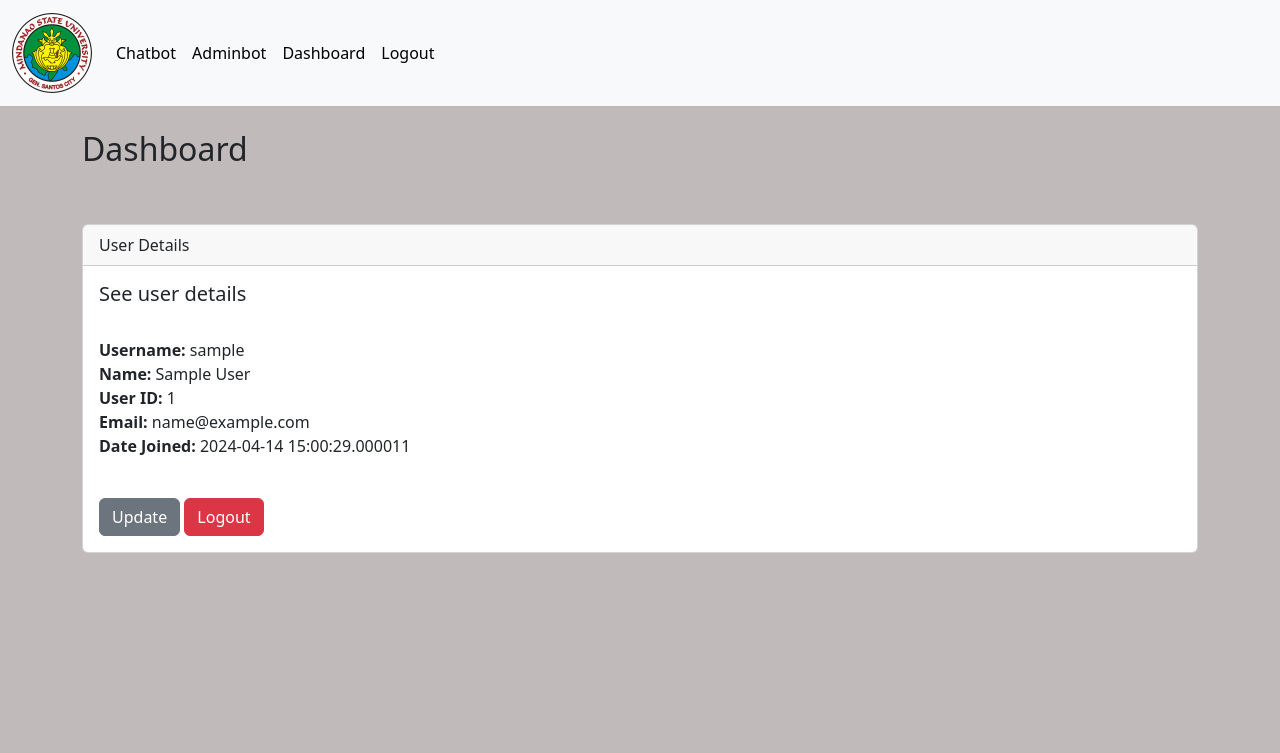
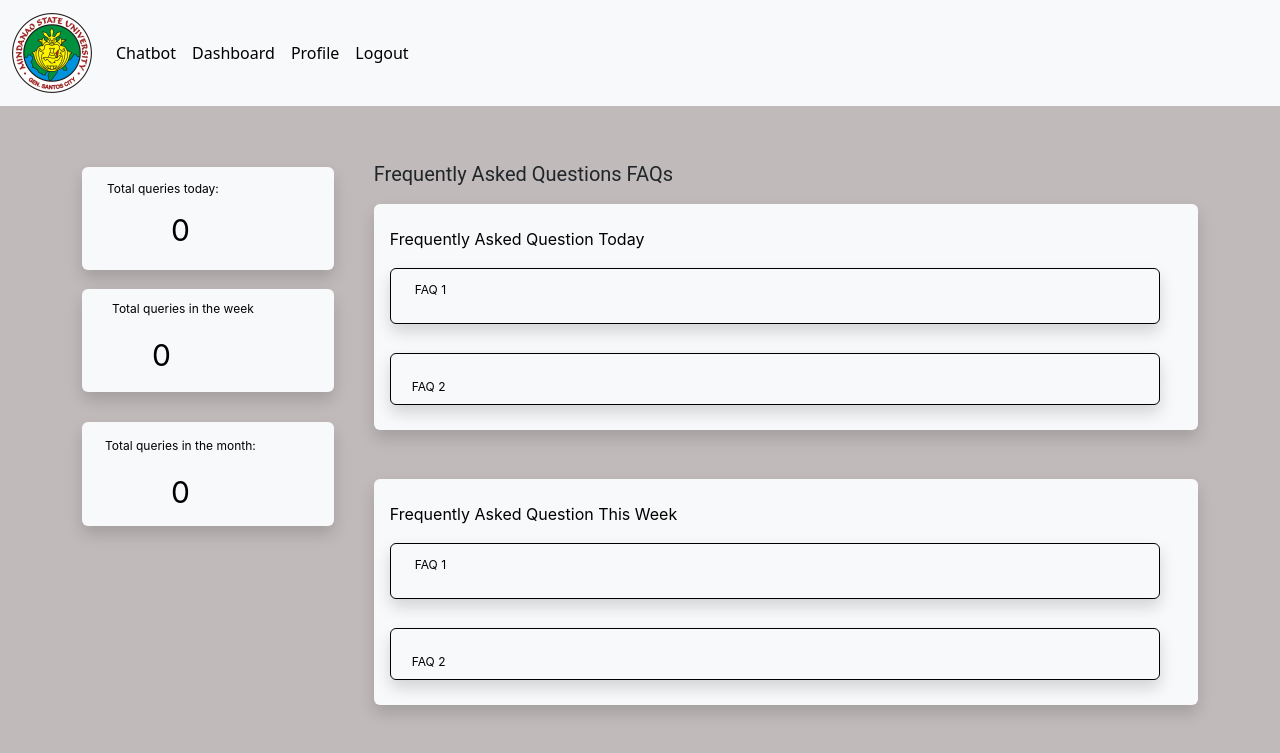
Before and after one commit to Bystander669/FlaskChat, a Flask app: page /dashboard in a window 1280 px wide. Shown: the top 753 px of the page. Run offline with Flask 3, Linux system fonts and the light colour scheme; the visitor is signed in with stand-in values (Sample User, id 1); data that the repository does not hold is empty.

Commit message:
i actually forgot about this

```diff
--- a/main.py
+++ b/main.py
@@ -120,6 +120,7 @@ class CustomMessageConverter(BaseMessageConverter):
 
 #create a route decorator
 @app.route('/')
+@login_required
 def index():
     return render_template('index.html')
 
@@ -145,10 +146,43 @@ def internal_server_error(e):
 
 
 
+@app.route('/profile', methods=['GET', 'POST'])
+@login_required
+def profile():
+    return render_template('profile.html')
+
+
 @app.route('/dashboard', methods=['GET', 'POST'])
 @login_required
 def dashboard():
-    return render_template('dashboard.html')
+    engine = create_engine(os.environ["SQLALCHEMY_DATABASE_URI"])
+    Session = sessionmaker(bind=engine)
+    session = Session()
+    # Query the messages for the current user's email
+    messages = session.query(CustomMessage).filter_by(type="human").all()
+
+
+
+    # Filter the messages to get only the ones that were created today
+    today = datetime.now().date()
+    messages_today = [message for message in messages if message.created_at.date() == today]
+    # Get the total number of messages today
+    total_messages_today = len(messages_today)
+
+
+    # Filter the messages to get only the ones that were created in the specified month
+    current_month = datetime.now().month
+    messages_in_month = [message for message in messages if message.created_at.month == current_month]
+    # Get the total number of messages in the month
+    total_messages_in_month = len(messages_in_month)
+
+
+    #Filter the messages to get only the ones that were created in the specified week
+    current_week = datetime.now().isocalendar()[1]
+    messages_in_week = [message for message in messages if message.created_at.isocalendar()[1] == current_week]
+    # Get the total number of messages in the week
+    total_messages_in_week = len(messages_in_week)
+    return render_template('dashboard.html', total_messages_today=total_messages_today, total_messages_in_month=total_messages_in_month, total_messages_in_week=total_messages_in_week)
 
 @app.route('/login', methods=['GET', 'POST'])
 def login():
@@ -159,7 +193,7 @@ def login():
             if check_password_hash(user.password_hash, form.password.data):
                 login_user(user)
                 flash("login successfully")
-                return redirect(url_for('dashboard'))
+                return redirect(url_for('profile'))
             else:
                 flash('wrong password')
         else:
@@ -189,7 +223,7 @@ def update(id):
         try:
             db.session.commit()
             flash("User Updated Succ")
-            return redirect(url_for('dashboard'))
+            return redirect(url_for('profile'))
         except:
             flash("Update failed....try again")
             return render_template('update.html', form=form, name_to_update=name_to_update, id=id, our_users=our_users)
@@ -279,7 +313,7 @@ def chatbot():
         run_openai_llm_chain(question, message_history)
         form.question.data = ''
         messages = session.query(CustomMessage).filter_by(author_email=current_user.email).all()
-        return render_template('chatbot.html', form=form, messages=messages)
+        return redirect(url_for('chatbot'))
     else:
         form = Chatform()
         messages = session.query(CustomMessage).filter_by(author_email=current_user.email).all()
@@ -320,6 +354,7 @@ def run_openai_llm_chain(question, message_history):
     {question}
     Answer:
     """
+
     prompt = PromptTemplate(
     input_variables=["chat_history", "context", "question"],
     template=template,
--- /dev/null
+++ b/static/css/dashboard.css
@@ -0,0 +1,327 @@
+body{
+    background: rgb(192, 186, 186);
+}
+.div {
+  align-self: center;
+  width: 100%;
+  max-width: 1211px;
+  margin: 32px 0 42px;
+}
+@media (max-width: 991px) {
+  .div {
+    max-width: 100%;
+    margin-bottom: 40px;
+  }
+}
+.div-2 {
+  gap: 20px;
+  display: flex;
+}
+@media (max-width: 991px) {
+  .div-2 {
+    flex-direction: column;
+    align-items: stretch;
+    gap: 0px;
+  }
+}
+.column {
+  display: flex;
+  flex-direction: column;
+  line-height: normal;
+  width: 23%;
+  margin-left: 0px;
+}
+@media (max-width: 991px) {
+  .column {
+    width: 100%;
+  }
+}
+.div-3 {
+  display: flex;
+  margin-top: 5px;
+  flex-direction: column;
+}
+@media (max-width: 991px) {
+  .div-3 {
+    margin-top: 40px;
+  }
+}
+.div-4 {
+  border-radius: 6px;
+  box-shadow: 0px 8px 16px 0px rgba(0, 0, 0, 0.15);
+  background-color: #f8f9fa;
+  display: flex;
+  flex-direction: column;
+  align-items: start;
+  padding: 14px 80px 22px 25px;
+}
+@media (max-width: 991px) {
+  .div-4 {
+    padding: 0 20px;
+  }
+}
+.div-5 {
+  color: #000;
+  text-align: right;
+  white-space: nowrap;
+  font: 400 12px Inter, sans-serif;
+}
+@media (max-width: 991px) {
+  .div-5 {
+    white-space: initial;
+  }
+}
+.div-6 {
+  color: #000;
+  text-align: right;
+  align-self: center;
+  margin-top: 16px;
+  white-space: nowrap;
+  font: 400 30px Inter, sans-serif;
+}
+@media (max-width: 991px) {
+  .div-6 {
+    white-space: initial;
+  }
+}
+.div-7 {
+  border-radius: 6px;
+  box-shadow: 0px 8px 16px 0px rgba(0, 0, 0, 0.15);
+  background-color: #f8f9fa;
+  display: flex;
+  margin-top: 19px;
+  flex-direction: column;
+  padding: 12px 80px 19px 27px;
+}
+@media (max-width: 991px) {
+  .div-7 {
+    padding: 0 20px;
+  }
+}
+.div-8 {
+  color: #000;
+  text-align: right;
+  white-space: nowrap;
+  font: 400 12px Inter, sans-serif;
+}
+@media (max-width: 991px) {
+  .div-8 {
+    margin-right: 3px;
+    white-space: initial;
+  }
+}
+.div-9 {
+  color: #000;
+  text-align: right;
+  align-self: start;
+  white-space: nowrap;
+  margin: 21px 0 0 43px;
+  font: 400 30px Inter, sans-serif;
+}
+@media (max-width: 991px) {
+  .div-9 {
+    margin-left: 10px;
+    white-space: initial;
+  }
+}
+.div-10 {
+  border-radius: 6px;
+  box-shadow: 0px 8px 16px 0px rgba(0, 0, 0, 0.15);
+  background-color: #f8f9fa;
+  display: flex;
+  margin-top: 30px;
+  flex-direction: column;
+  padding: 16px 78px 16px 23px;
+}
+@media (max-width: 991px) {
+  .div-10 {
+    padding: 0 20px;
+  }
+}
+.div-11 {
+  color: #000;
+  text-align: right;
+  white-space: nowrap;
+  font: 400 12px Inter, sans-serif;
+}
+@media (max-width: 991px) {
+  .div-11 {
+    white-space: initial;
+  }
+}
+.div-12 {
+  color: #000;
+  text-align: right;
+  align-self: center;
+  margin-top: 21px;
+  white-space: nowrap;
+  font: 400 30px Inter, sans-serif;
+}
+@media (max-width: 991px) {
+  .div-12 {
+    white-space: initial;
+  }
+}
+.column-2 {
+  display: flex;
+  flex-direction: column;
+  line-height: normal;
+  width: 77%;
+  margin-left: 20px;
+}
+@media (max-width: 991px) {
+  .column-2 {
+    width: 100%;
+  }
+}
+.div-13 {
+  display: flex;
+  flex-grow: 1;
+  flex-direction: column;
+}
+@media (max-width: 991px) {
+  .div-13 {
+    max-width: 100%;
+    margin-top: 40px;
+  }
+}
+.div-14 {
+  color: #212529;
+  font: 400 20px/120% Roboto, sans-serif;
+}
+@media (max-width: 991px) {
+  .div-14 {
+    max-width: 100%;
+  }
+}
+.div-15 {
+  border-radius: 6px;
+  box-shadow: 0px 8px 16px 0px rgba(0, 0, 0, 0.15);
+  background-color: #f8f9fa;
+  display: flex;
+  margin-top: 18px;
+  flex-direction: column;
+  padding: 25px 38px 25px 16px;
+}
+@media (max-width: 991px) {
+  .div-15 {
+    max-width: 100%;
+    padding-right: 20px;
+  }
+}
+.div-16 {
+  color: #000;
+  text-align: left;
+  font: 400 16px Inter, sans-serif;
+}
+@media (max-width: 991px) {
+  .div-16 {
+    max-width: 100%;
+  }
+}
+.div-17 {
+  color: #000;
+  text-align: left;
+  white-space: nowrap;
+  border-radius: 6px;
+  border: 1px solid #000;
+  box-shadow: 0px 8px 16px 0px rgba(0, 0, 0, 0.15);
+  background-color: #f8f9fa;
+  margin-top: 19px;
+  align-items: start;
+  padding: 13px 60px 26px 24px;
+  font: 400 12px Inter, sans-serif;
+}
+@media (max-width: 991px) {
+  .div-17 {
+    white-space: initial;
+    max-width: 100%;
+    padding: 0 20px;
+  }
+}
+.div-18 {
+  color: #000;
+  text-align: left;
+  white-space: nowrap;
+  border-radius: 6px;
+  border: 1px solid #000;
+  box-shadow: 0px 8px 16px 0px rgba(0, 0, 0, 0.15);
+  background-color: #f8f9fa;
+  margin-top: 29px;
+  align-items: start;
+  padding: 25px 60px 10px 21px;
+  font: 400 12px Inter, sans-serif;
+}
+@media (max-width: 991px) {
+  .div-18 {
+    white-space: initial;
+    max-width: 100%;
+    padding: 0 20px;
+  }
+}
+.div-19 {
+  border-radius: 6px;
+  box-shadow: 0px 8px 16px 0px rgba(0, 0, 0, 0.15);
+  background-color: #f8f9fa;
+  display: flex;
+  margin-top: 49px;
+  flex-direction: column;
+  padding: 25px 38px 25px 16px;
+}
+@media (max-width: 991px) {
+  .div-19 {
+    max-width: 100%;
+    padding-right: 20px;
+    margin-top: 40px;
+  }
+}
+.div-20 {
+  color: #000;
+  text-align: left;
+  font: 400 16px Inter, sans-serif;
+}
+@media (max-width: 991px) {
+  .div-20 {
+    max-width: 100%;
+  }
+}
+.div-21 {
+  color: #000;
+  text-align: left;
+  white-space: nowrap;
+  border-radius: 6px;
+  border: 1px solid #000;
+  box-shadow: 0px 8px 16px 0px rgba(0, 0, 0, 0.15);
+  background-color: #f8f9fa;
+  margin-top: 19px;
+  align-items: start;
+  padding: 13px 60px 26px 24px;
+  font: 400 12px Inter, sans-serif;
+}
+@media (max-width: 991px) {
+  .div-21 {
+    white-space: initial;
+    max-width: 100%;
+    padding: 0 20px;
+  }
+}
+.div-22 {
+  color: #000;
+  text-align: left;
+  white-space: nowrap;
+  border-radius: 6px;
+  border: 1px solid #000;
+  box-shadow: 0px 8px 16px 0px rgba(0, 0, 0, 0.15);
+  background-color: #f8f9fa;
+  margin-top: 29px;
+  align-items: start;
+  padding: 25px 60px 10px 21px;
+  font: 400 12px Inter, sans-serif;
+}
+@media (max-width: 991px) {
+  .div-22 {
+    white-space: initial;
+    max-width: 100%;
+    padding: 0 20px;
+  }
+}
--- a/static/css/style.css
+++ b/static/css/style.css
@@ -4,7 +4,7 @@ body{
 .chat-row {
     display: flex;
     margin: 5px;
-    width: 100%;
+    width: 80%;
 }
 
 .row-reverse {
--- a/templates/add_user.html
+++ b/templates/add_user.html
@@ -22,9 +22,11 @@
 {% else %}
 
 
-<h1>Signup</h1>
+
 <br/>
 <div class="shadow p-3 mb-5 bg-body-tertiary rounded">
+    <h2>Signup</h2>
+    <br/>
     <form action="" method="POST">
         {{ form.hidden_tag() }}
         {{ form.csrf_token }}
--- a/templates/dashboard.html
+++ b/templates/dashboard.html
@@ -1,6 +1,17 @@
-{% extends 'base.html' %}
+<!doctype html>
+<html lang="en">
+  <head>
+    <meta charset="utf-8">
+    <meta name="viewport" content="width=device-width, initial-scale=1">
+    <title>Chatbot</title>
+    <link href="https://cdn.jsdelivr.net/npm/bootstrap@5.3.2/dist/css/bootstrap.min.css" rel="stylesheet" integrity="sha384-T3c6CoIi6uLrA9TneNEoa7RxnatzjcDSCmG1MXxSR1GAsXEV/Dwwykc2MPK8M2HN" crossorigin="anonymous">
+    <link href="{{ url_for('static',filename='css/dashboard.css') }}" rel="stylesheet">
+  </head>
+  <body>
+    {% include 'navbar.html' %}
+    <br/>
+    <div class="container">
 
-{% block content %}
       {% for message in get_flashed_messages() %}
       <div class="alert alert-warning alert-dismissible fade show" role="alert">
           {{message}}
@@ -8,31 +19,42 @@
       </div>
   {% endfor %}
 
-<h2>Dashboard</h2>
-<br/><br/>
-<div class="card">
-    <div class="card-header">
-      User Details
+    <div class="div">
+        <div class="div-2">
+          <div class="column">
+            <div class="div-3">
+              <div class="div-4">
+                <div class="div-5">Total queries today:</div>
+                <div class="div-6">{{total_messages_today}}</div>
               </div>
-    <div class="card-body">
-      <h5 class="card-title">See user details</h5>
-      <br/>
-      <p class="card-text">
-        <strong>Username: </strong>{{ current_user.username }}<br/>
-
-        <strong>Name: </strong>{{ current_user.name }}<br/>
-
-        <strong>User ID: </strong>{{ current_user.id }}<br/>
-
-        <strong>Email: </strong>{{ current_user.email }}<br/>
-
-        <strong>Date Joined: </strong>{{ current_user.date_added }}<br/></p>
-        <br/>
-      <a href="{{url_for('update', id=current_user.id)}}" class="btn btn-secondary">Update</a>
-      <a href="{{url_for('logout')}}" class="btn btn-danger">Logout</a>
+              <div class="div-7">
+                <div class="div-8">Total queries in the week</div>
+                <div class="div-9">{{total_messages_in_week}}</div>
+              </div>
+              <div class="div-10">
+                <div class="div-11">Total queries in the month:</div>
+                <div class="div-12">{{total_messages_in_month}}</div>
               </div>
             </div>
-<br/>
-
-
-{% endblock %}
+          </div>
+          <div class="column-2">
+            <div class="div-13">
+              <div class="div-14">Frequently Asked Questions FAQs</div>
+              <div class="div-15">
+                <div class="div-16">Frequently Asked Question Today</div>
+                <div class="div-17">FAQ 1</div>
+                <div class="div-18">FAQ 2</div>
+              </div>
+              <div class="div-19">
+                <div class="div-20">Frequently Asked Question This Week</div>
+                <div class="div-21">FAQ 1</div>
+                <div class="div-22">FAQ 2</div>
+              </div>
+            </div>
+          </div>
+        </div>
+      </div>
+    </div>
+    <script src="https://cdn.jsdelivr.net/npm/bootstrap@5.3.2/dist/js/bootstrap.bundle.min.js" integrity="sha384-C6RzsynM9kWDrMNeT87bh95OGNyZPhcTNXj1NW7RuBCsyN/o0jlpcV8Qyq46cDfL" crossorigin="anonymous"></script>
+  </body>
+</html>
--- a/templates/login.html
+++ b/templates/login.html
@@ -8,9 +8,10 @@
     </div>
 {% endfor %}
 
-<h1>Login</h1>
 <br/>
-<div class="shadow p-3 mb-5 bg-body-tertiary rounded">
+<div class="shadow p-3 mb-5 bg-body-tertiary rounded" style="max-width: 400px; margin: 0 auto;">
+    <h3>Login</h3>
+    <br/>
     <form action="" method="POST">
         {{ form.hidden_tag() }}
         {{ form.csrf_token }}
--- a/templates/navbar.html
+++ b/templates/navbar.html
@@ -12,10 +12,10 @@
             <a class="nav-link active" aria-current="page" href="{{ url_for('chatbot') }}">Chatbot</a>
           </li>
           <li class="nav-item">
-            <a class="nav-link active" aria-current="page" href="{{ url_for('adminbot') }}">Adminbot</a>
+            <a class="nav-link active" aria-current="page" href="{{ url_for('dashboard') }}">Dashboard</a>
           </li>
           <li class="nav-item">
-            <a class="nav-link active" aria-current="page" href="{{ url_for('dashboard') }}">Dashboard</a>
+            <a class="nav-link active" aria-current="page" href="{{ url_for('profile') }}">Profile</a>
           </li>
           <li class="nav-item">
             <a class="nav-link active" aria-current="page" href="{{ url_for('logout') }}">Logout</a>
@@ -25,7 +25,7 @@
             <a class="nav-link" href="{{ url_for('login') }}">Login</a>
           </li>
           <li class="nav-item">
-            <a class="nav-link" href="{{ url_for('add_user') }}">Add User</a>
+            <a class="nav-link" href="{{ url_for('add_user') }}">Signup</a>
           </li>
           {%endif%}
         </ul>
```
Also changed, not shown: requirements.txt (added, +149 -0 lines), templates/index.html (+7 -4 lines), templates/profile.html (added, +36 -0 lines), templates/update.html (+8 -8 lines), static/img/msuban.jpg (added), templates/chatbot.html (line endings or trailing spaces), 1 other file. Lines whose indentation alone changed are shown as unchanged.
